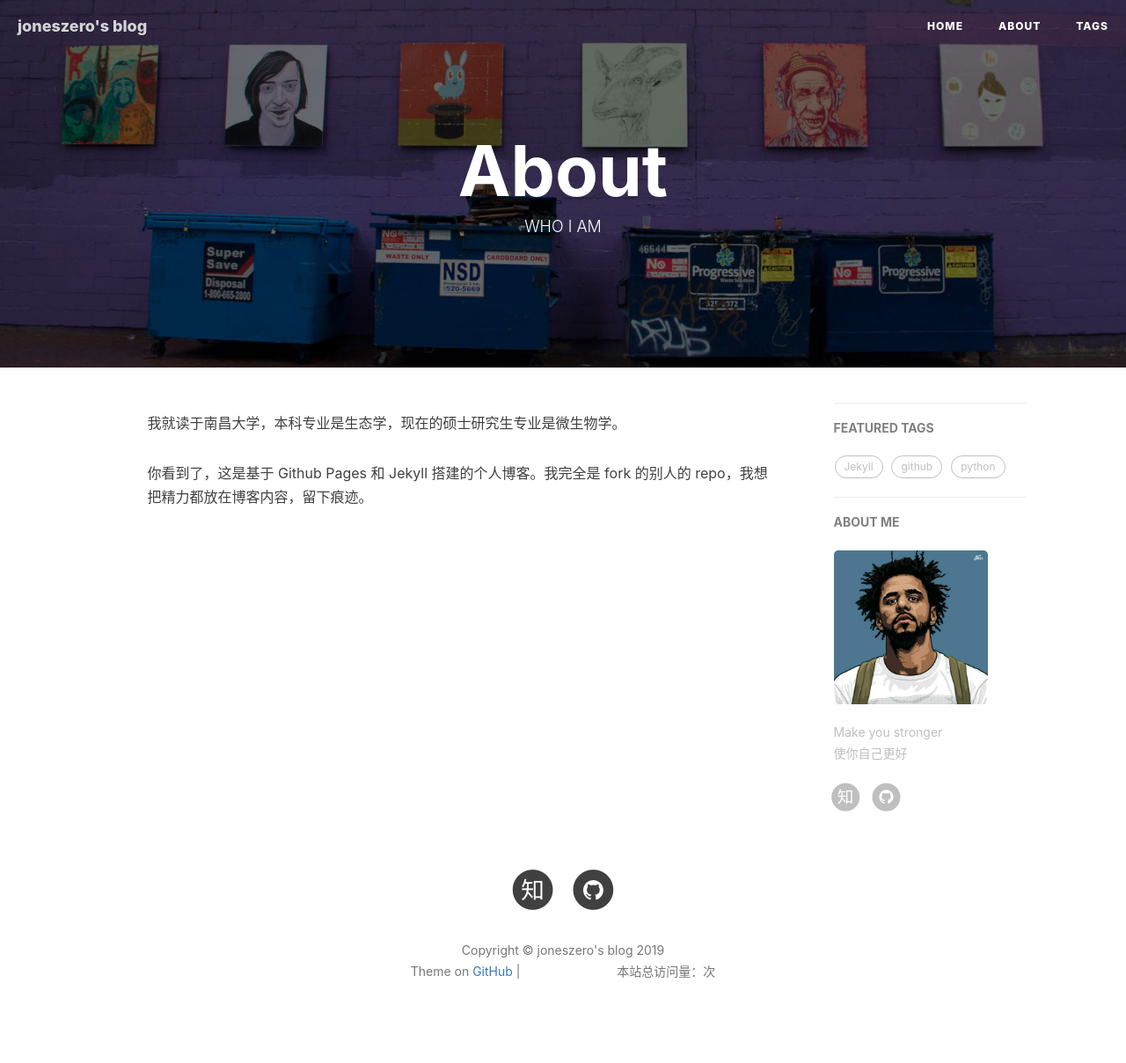
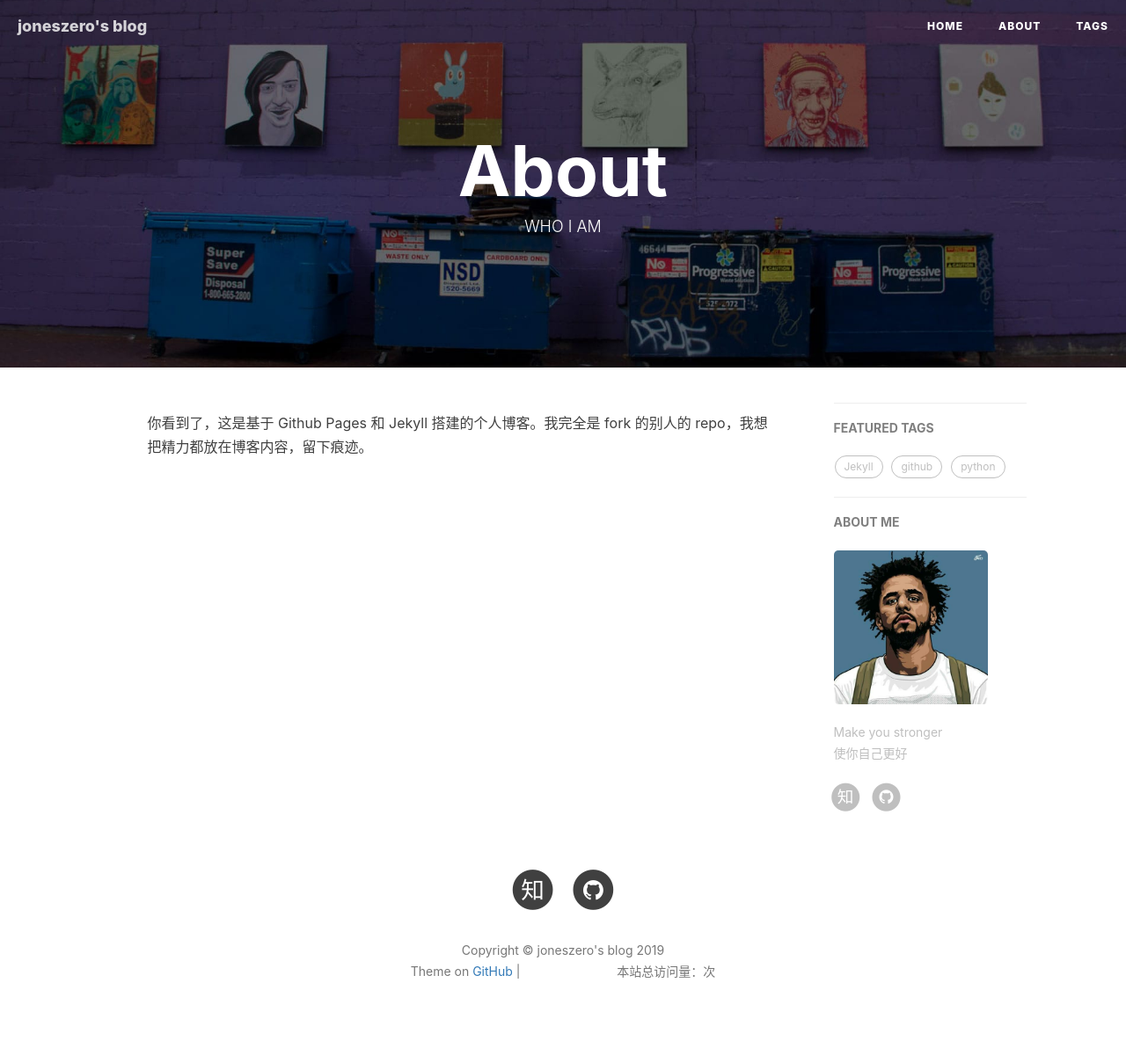
Before and after one commit to Joneszero/Joneszero.github.io, a Jekyll site: the page built from about.html, in a window 1280 px wide. Shown: the whole page at 88% size. Built offline with Jekyll 4.4.1, drawn with Linux system fonts in a browser that asks for light colours; nearby versions of some CDN libraries; comment, search, counter and statistics services are not loaded; grey boxes are pictures that could not be loaded.

Commit message:
Update about.html

```diff
--- a/about.html
+++ b/about.html
@@ -17,7 +17,6 @@ multilingual: true
 
 
 
-    <p>我就读于南昌大学，本科专业是生态学，现在的硕士研究生专业是微生物学。</p>
 
 	<p>你看到了，这是基于 Github Pages 和 Jekyll 搭建的个人博客。我完全是 fork 的别人的 repo，我想把精力都放在博客内容，留下痕迹。</p>
 
```
